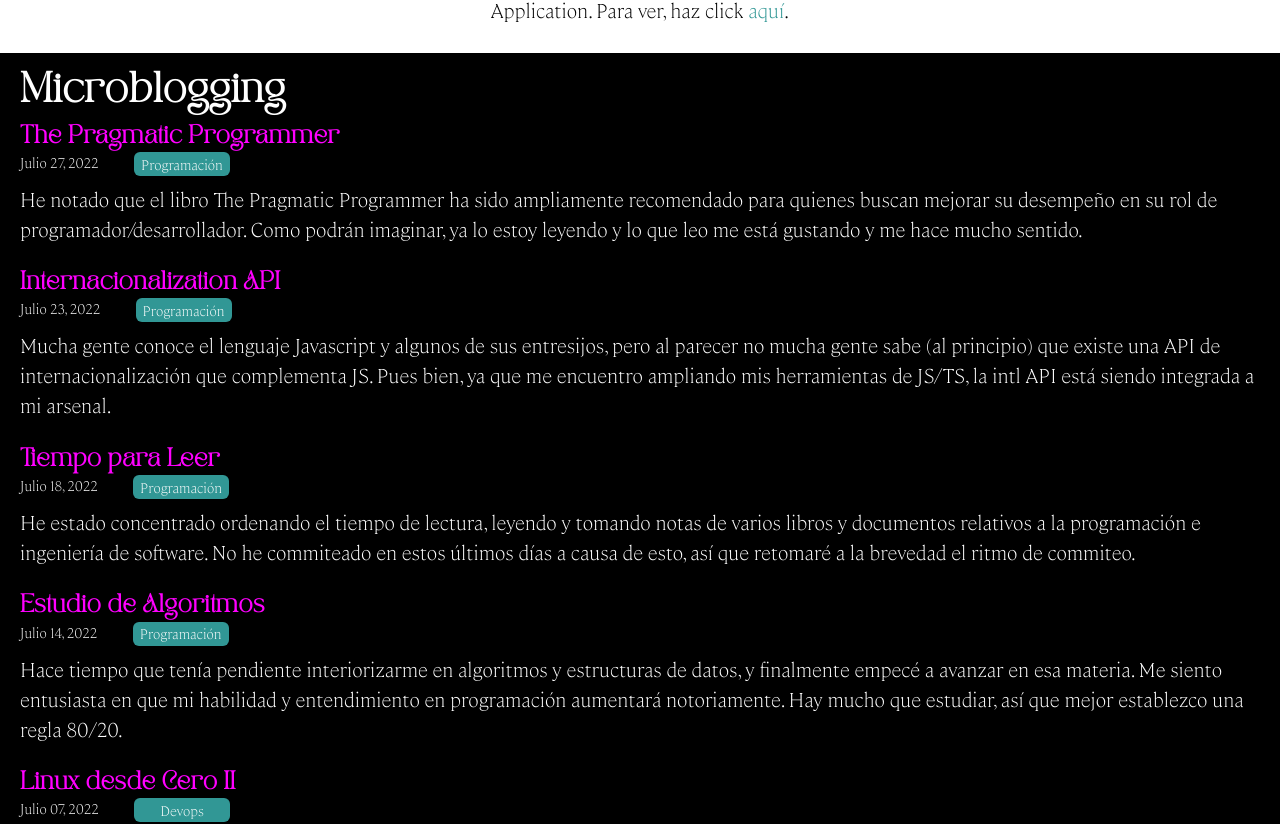
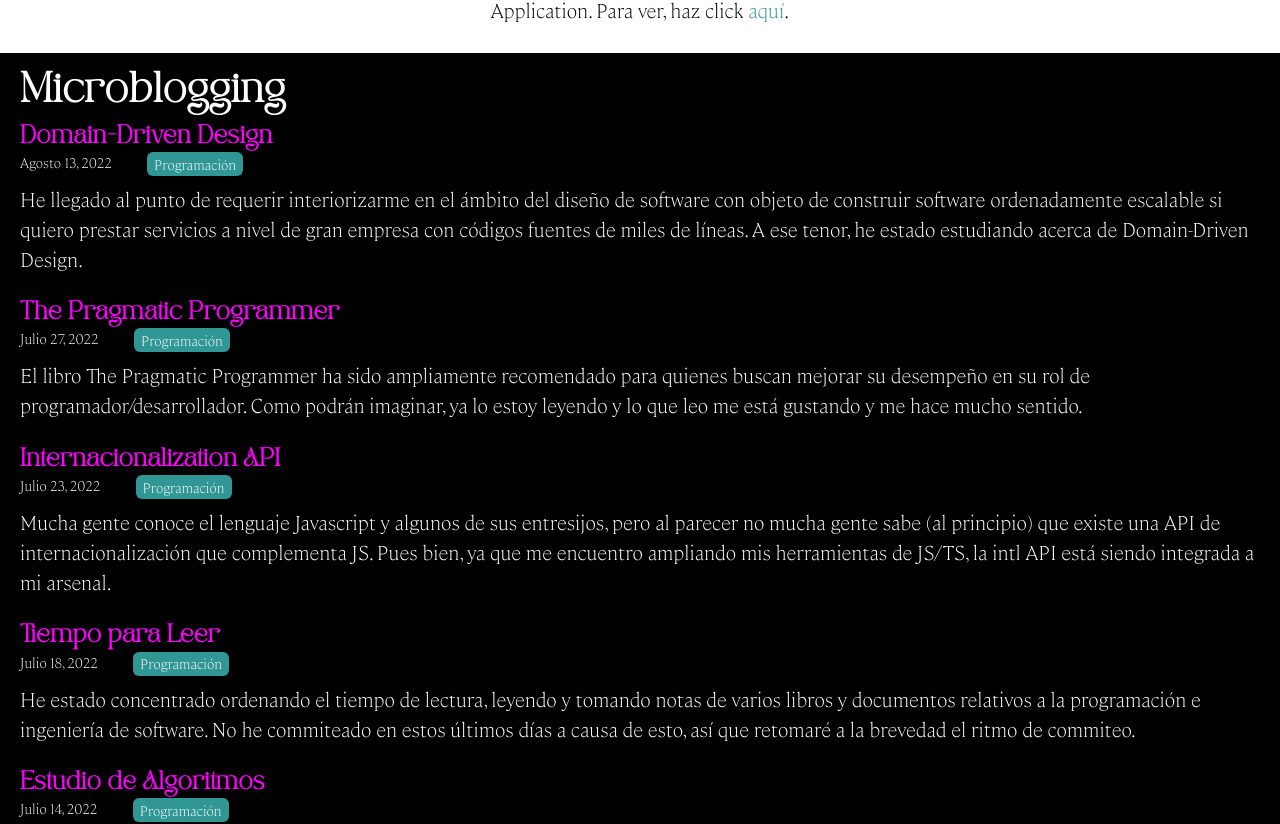
Before and after one commit to gnietto/gnietto.github.io, a React (Vite) app: page / in a window 1280 px wide. Shown: the part 2800-3624 px from the top of the page. Built offline with nearby package versions, Linux system fonts and the light colour scheme.

Commit message:
[contenido] Agrega blogpost 'Domain-Driven-Design'

```diff
--- a/src/posts.ts
+++ b/src/posts.ts
@@ -1,9 +1,20 @@
 const posts = [
+  {
+    key: '0012',
+    titulo: 'Domain-Driven Design',
+    texto: [
+      'He llegado al punto de requerir interiorizarme en el ámbito del diseño de software con objeto de construir software ordenadamente escalable si quiero prestar servicios a nivel de gran empresa con códigos fuentes de miles de líneas. A ese tenor, he estado estudiando acerca de Domain-Driven Design.'
+    ],
+    autor: 'Germán',
+    fecha: 'Agosto 13, 2022',
+    link: '/domain-driven-design',
+    tag: 'Programación'
+  },
   {
     key: '0011',
     titulo: 'The Pragmatic Programmer',
     texto: [
-      'He notado que el libro The Pragmatic Programmer ha sido ampliamente recomendado para quienes buscan mejorar su desempeño en su rol de programador/desarrollador. Como podrán imaginar, ya lo estoy leyendo y lo que leo me está gustando y me hace mucho sentido.'
+      'El libro The Pragmatic Programmer ha sido ampliamente recomendado para quienes buscan mejorar su desempeño en su rol de programador/desarrollador. Como podrán imaginar, ya lo estoy leyendo y lo que leo me está gustando y me hace mucho sentido.'
     ],
     autor: 'Germán',
     fecha: 'Julio 27, 2022',
@@ -63,7 +74,7 @@ const posts = [
     autor: 'Germán',
     fecha: 'Julio 04, 2022',
     link: '/express-fastify-koa-nest',
-    tag: 'Backend'
+    tag: 'Programación'
   },
   {
     key: '0005',
```
